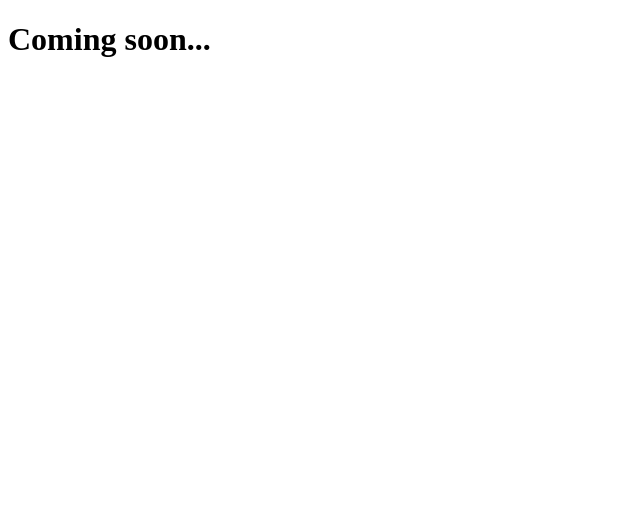
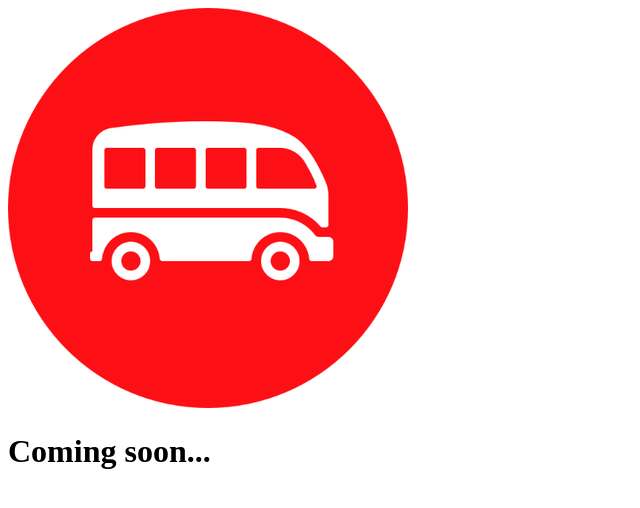
Before and after one commit to PasqualeT-Git/Git_101, a plain HTML site: page index.html in a window 1280 px wide. Shown: the whole page, without its empty margins (0-640 px from the left). Drawn offline with Linux system fonts and the light colour scheme.

Commit message:
Added a logo to the web-page

```diff
--- a/index.html
+++ b/index.html
@@ -4,6 +4,7 @@
 		<title></title>
 	</head>
 	<body>
+		<img src="lewagonlogo_400x400.png">
 		<h1>Coming soon...</h1>
 
 	</body>
```
